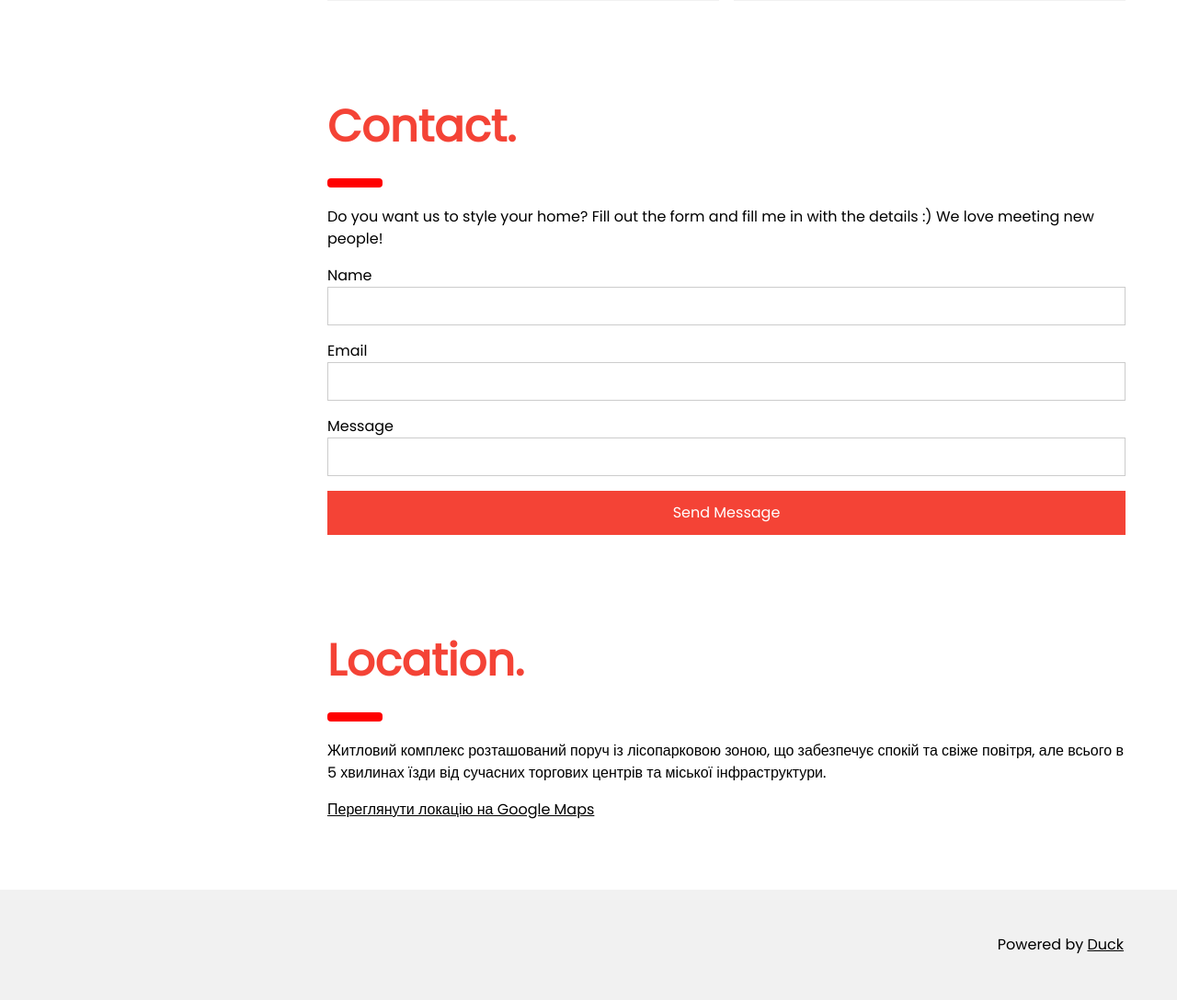
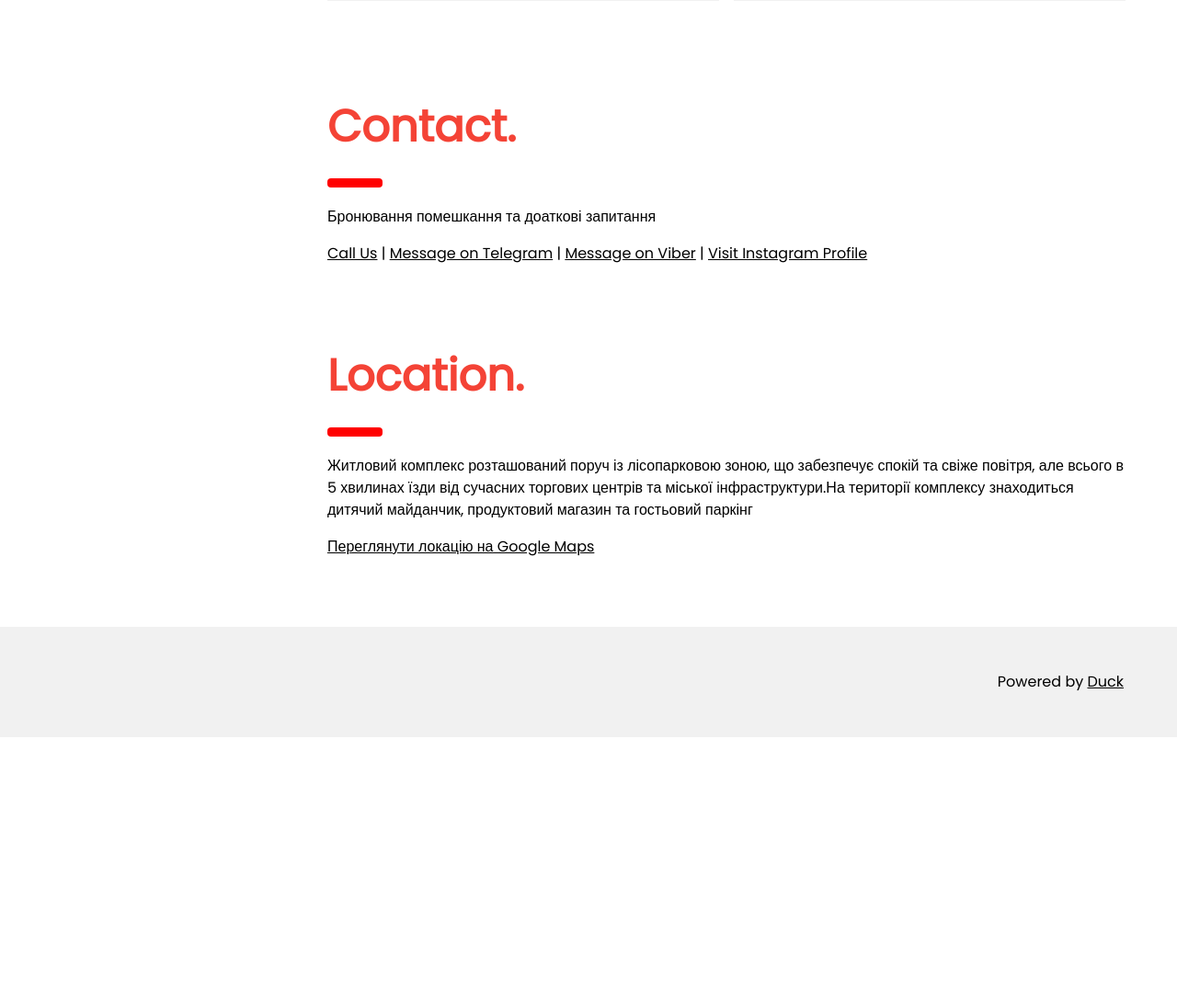
Before and after one commit to YuriiKachur/primerose, a Flask app: page / in a window 1280 px wide. Shown: the part 3902-4990 px from the top of the page at 92% size. After the commit the page ends 4704 px from the top, so only its background shows below. Run offline with Flask 3, Linux system fonts and the light colour scheme.

Commit message:
Update index.html

```diff
--- a/templates/index.html
+++ b/templates/index.html
@@ -186,28 +186,19 @@ body {font-size:16px;}
   <div class="w3-container" id="contact" style="margin-top:75px">
     <h1 class="w3-xxxlarge w3-text-red"><b>Contact.</b></h1>
     <hr style="width:50px;border:5px solid red" class="w3-round">
-    <p>Do you want us to style your home? Fill out the form and fill me in with the details :) We love meeting new people!</p>
+    <p>Бронювання помешкання та доаткові запитання</p>
     <form action="/action_page.php" target="_blank">
-      <div class="w3-section">
-        <label>Name</label>
-        <input class="w3-input w3-border" type="text" name="Name" required>
-      </div>
-      <div class="w3-section">
-        <label>Email</label>
-        <input class="w3-input w3-border" type="text" name="Email" required>
-      </div>
-      <div class="w3-section">
-        <label>Message</label>
-        <input class="w3-input w3-border" type="text" name="Message" required>
-      </div>
-      <button type="submit" class="w3-button w3-block w3-padding-large w3-red w3-margin-bottom">Send Message</button>
+      <a href="tel:+380737496909">Call Us</a> |
+    <a href="https://t.me/Yurii Kachur" target="_blank">Message on Telegram</a> |
+    <a href="viber://chat?number=+380737496909">Message on Viber</a> |
+    <a href="https://www.instagram.com/yuriy_lviv_17/" target="_blank">Visit Instagram Profile</a>
     </form>
   </div>
  <!-- Location -->
   <div class="w3-container" id="location" style="margin-top:75px">
     <h1 class="w3-xxxlarge w3-text-red"><b>Location.</b></h1>
     <hr style="width:50px;border:5px solid red" class="w3-round">
-    <p>Житловий комплекс розташований поруч із лісопарковою зоною, що забезпечує спокій та свіже повітря, але всього в 5 хвилинах їзди від сучасних торгових центрів та міської інфраструктури.</p>
+    <p>Житловий комплекс розташований поруч із лісопарковою зоною, що забезпечує спокій та свіже повітря, але всього в 5 хвилинах їзди від сучасних торгових центрів та міської інфраструктури.На території комплексу знаходиться дитячий майданчик, продуктовий магазин та гостьовий паркінг</p>
     <a href="https://maps.app.goo.gl/TkSrh5TRt5vSPF2J7" target="_blank">Переглянути локацію на Google Maps</a>
     </form>
   </div>
```
